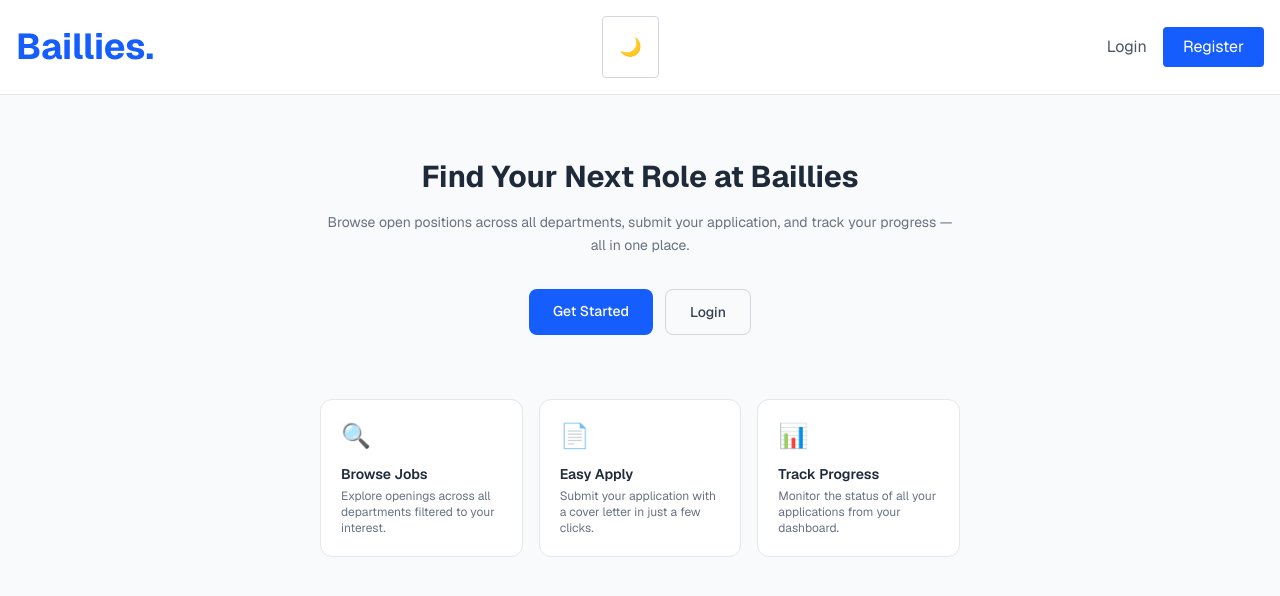
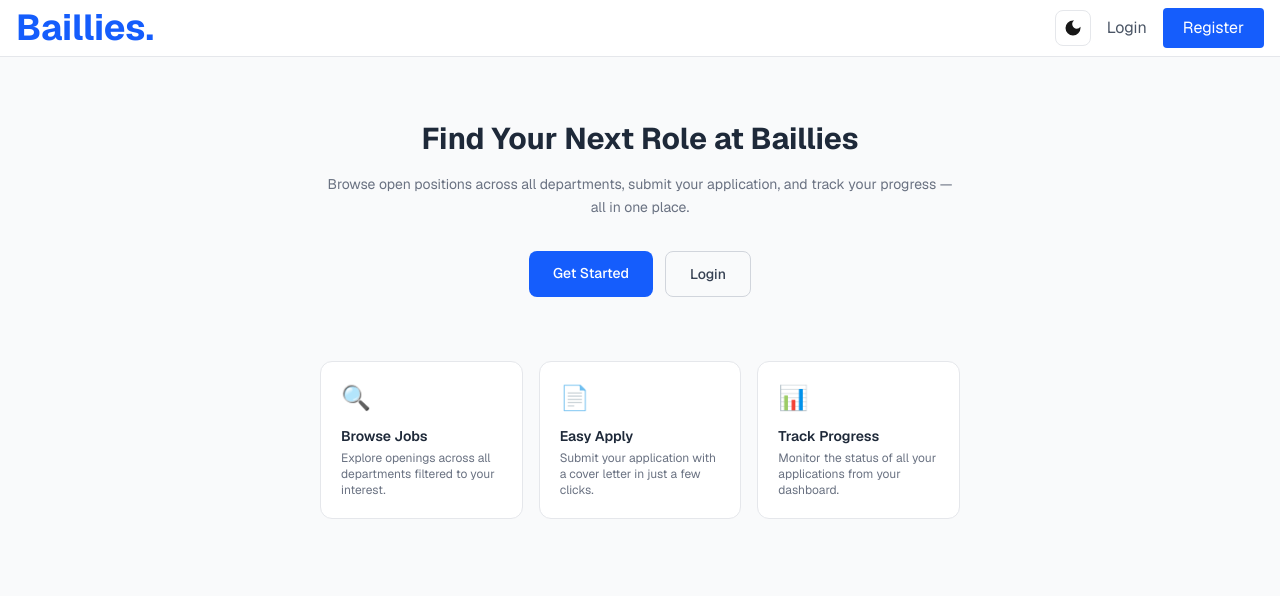
Before and after one commit to DaphneDana/baillies, a Next.js app in the folder frontend/: page / in a window 1280 px wide. Shown: the top 596 px of the page. Built offline with nearby package versions, Linux system fonts and the light colour scheme.

Commit message:
modified the ui for the navbar component

```diff
--- a/frontend/app/components/Navbar.tsx
+++ b/frontend/app/components/Navbar.tsx
@@ -5,6 +5,7 @@ import { useRouter } from 'next/navigation'
 import { useState } from 'react'
 import useAuthStore from '@/store/authStore'
 import useThemeStore from '@/store/themeStore'
+import { MdLightMode, MdDarkMode } from 'react-icons/md'
 
 export default function Navbar() {
     const { user, logout } = useAuthStore()
@@ -18,7 +19,7 @@ export default function Navbar() {
     }
 
     return (
-        <nav className="bg-white dark:bg-gray-900 border-b border-gray-200 dark:border-gray-700 px-4 py-4">
+        <nav className="bg-white dark:bg-gray-900 border-b border-gray-200 dark:border-gray-700 px-4 py-2">
             {/* Top bar */}
             <div className="flex items-center justify-between">
                 <Link href="/" className="text-4xl font-bold text-blue-600">
@@ -26,11 +27,12 @@ export default function Navbar() {
                 </Link>
 
                 <div className="flex items-center gap-2">
+                    {/* Theme toggle — mobile only */}
                     <button
                         onClick={toggleTheme}
-                        className=" text-lg px-4 py-4 rounded border border-gray-300 dark:border-gray-600 dark:text-white"
+                        className="md:hidden text-lg px-3 py-3 rounded border border-gray-300 dark:border-gray-600 dark:text-white"
                     >
-                        {theme === 'light' ? '🌙' : '☀️'}
+                        {theme === 'light' ? <MdDarkMode size={20} /> : <MdLightMode size={20} />}
                     </button>
 
                     {/* Hamburger — mobile only */}
@@ -44,6 +46,13 @@ export default function Navbar() {
 
                 {/* Desktop links */}
                 <div className="hidden md:flex items-center gap-4">
+                    {/* Theme toggle — desktop */}
+                    <button
+                        onClick={toggleTheme}
+                        className="text-lg w-9 h-9 flex items-center justify-center rounded-lg border border-gray-200 dark:border-gray-600 hover:border-blue-400 transition-colors dark:text-white"
+                    >
+                        {theme === 'light' ? <MdDarkMode size={20} /> : <MdLightMode size={20} />}
+                    </button>
                     {user ? (
                         <>
                             <Link href="/jobs" className="text-sm text-gray-600 dark:text-gray-300 hover:text-blue-600">
@@ -59,7 +68,7 @@ export default function Navbar() {
                             )}
                             <button
                                 onClick={handleLogout}
-                                className="text-sm bg-red-500 text-white px-3 py-1 rounded hover:bg-red-600"
+                                className="text-sm bg-blue-600 text-white px-3 py-1 rounded hover:bg-red-600"
                             >
                                 Logout
                             </button>
```
